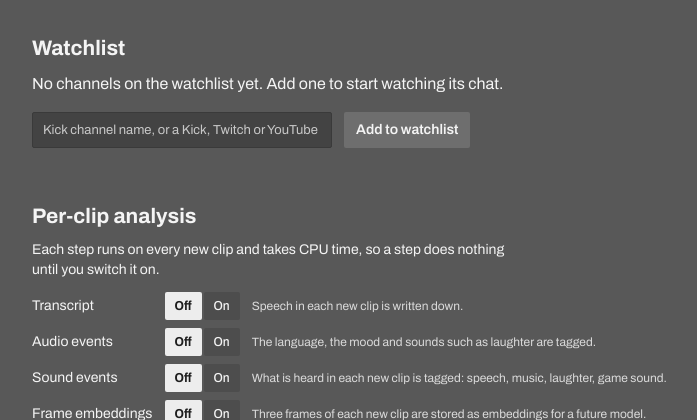
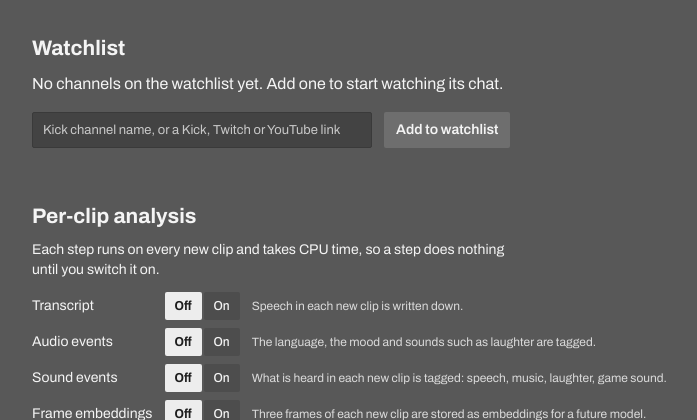
Before and after one commit to vcubik/kick-clip-hunter, a FastAPI app: page /dashboard/channels in a window 1280 px wide. Shown: the part 48-468 px from the top of the page, without its empty margins (16-713 px from the left). Run offline with FastAPI, Linux system fonts and the light colour scheme; data that the repository does not hold is empty; some libraries are stand-ins or nearby versions.

Commit message:
Make room in the add-channel field for YouTube links
Its placeholder now names YouTube links too, and was cut off at the
field's width: 300 pixels held 278 of text, the placeholder is 299 wide.

Co-Authored-By: Claude Opus 5.5 <noreply@anthropic.com>

```diff
--- a/src/kick_clip_hunter/static/dashboard.css
+++ b/src/kick_clip_hunter/static/dashboard.css
@@ -602,7 +602,7 @@ kbd { display: inline-flex; align-items: center; justify-content: center; min-wi
 .watchlist th:nth-last-child(-n+3), .watchlist td:nth-last-child(-n+3) { width: 1%; white-space: nowrap; }
 .watchlist th:last-child, .watchlist td:last-child { padding-right: 0; text-align: right; }
 .add-channel { margin-top: var(--space-16); }
-.add-channel .ch-input { width: 300px; max-width: 100%; }
+.add-channel .ch-input { width: 340px; max-width: 100%; }
 
 .settings { display: grid; grid-template-columns: max-content max-content minmax(0, 1fr); align-items: center; gap: var(--space-8) var(--space-12); }
 
```
